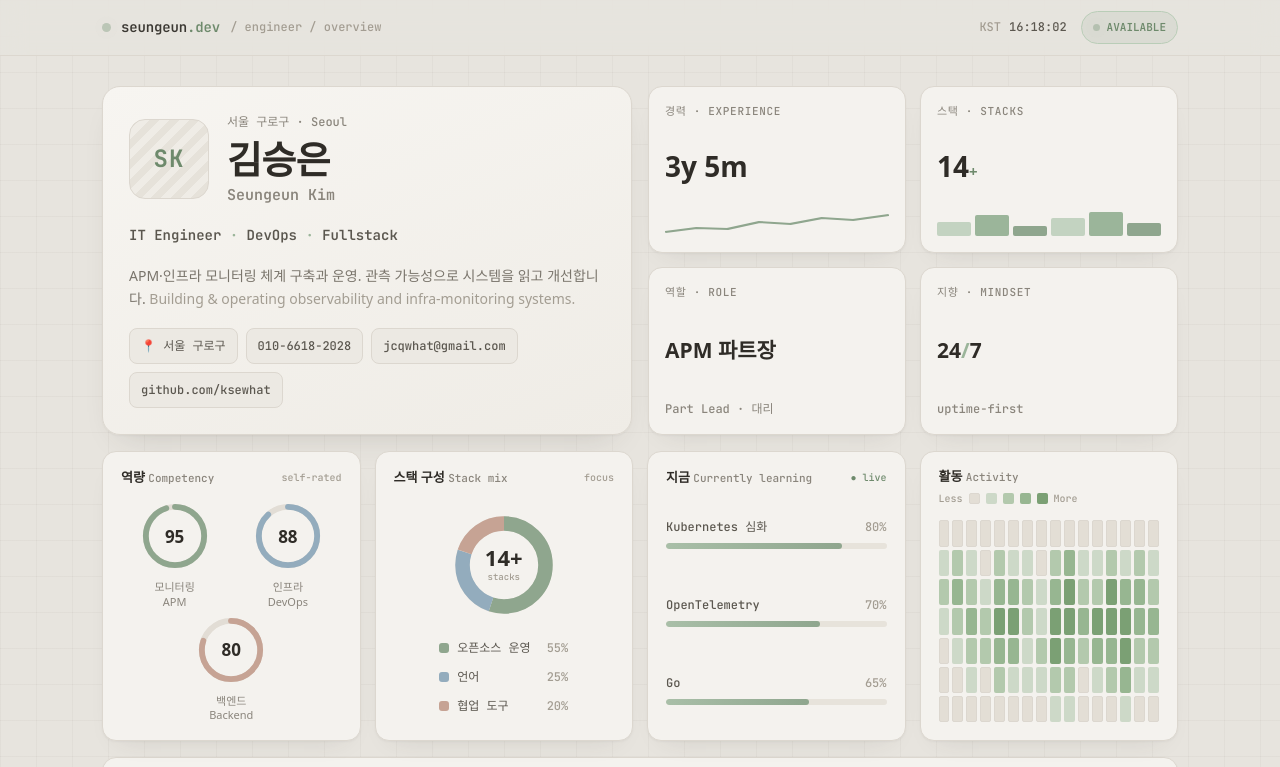
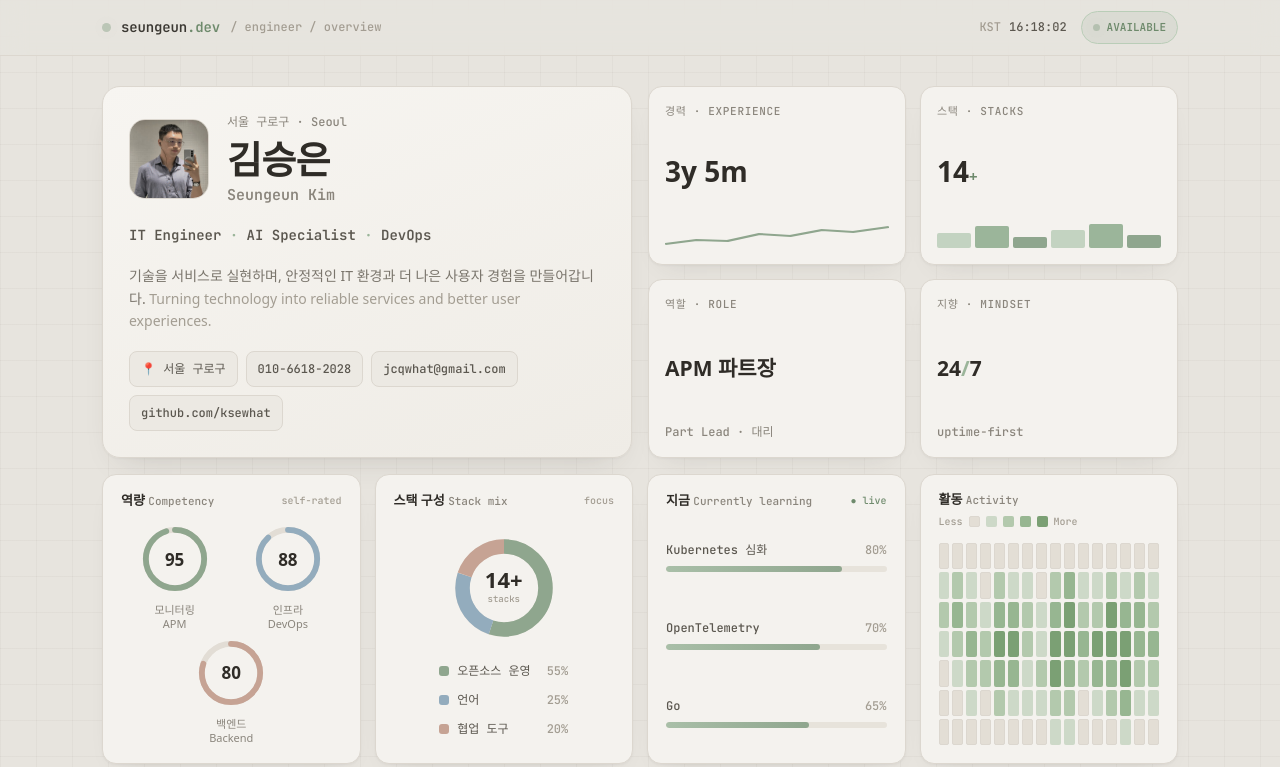
Before and after one commit to ksewhat/web-cv, a Next.js app: page / in a window 1280 px wide. Shown: the top 767 px of the page. Built offline with nearby package versions, Linux system fonts and the light colour scheme; a web font is replaced by a local one.

Commit message:
content: add profile avatar image

```diff
--- a/components/Hero.tsx
+++ b/components/Hero.tsx
@@ -1,4 +1,5 @@
 import { profile } from '@/data/profile'
+import Image from "next/image"
 
 export function Hero() {
   return (
@@ -12,7 +13,7 @@ export function Hero() {
 }
 
 function IdentityCard() {
-  const { initials, name, location, titles, bio, contact } = profile
+  const { initials, avatar, name, location, titles, bio, contact } = profile
 
   return (
     <div className="flex flex-col gap-[18px] rounded-[18px] border border-warm-500 p-[26px] shadow-card-lg"
@@ -20,16 +21,27 @@ function IdentityCard() {
 
       {/* Avatar + name */}
       <div className="flex items-center gap-[18px]">
-        <div
-          className="flex h-20 w-20 flex-none items-center justify-content-center rounded-2xl border border-warm-500 font-mono text-2xl font-bold tracking-wider text-sage-600"
-          style={{
-            background: 'repeating-linear-gradient(135deg, #e6e2da, #e6e2da 7px, #efece6 7px, #efece6 14px)',
-            display: 'flex',
-            alignItems: 'center',
-            justifyContent: 'center',
-          }}
-        >
-          {initials}
+        <div className="relative h-20 w-20 flex-none overflow-hidden rounded-2xl border border-warm-500 bg-chip">
+          {avatar?.src ? (
+            <Image
+              src={avatar.src}
+              alt={avatar.alt}
+              fill
+              sizes="80px"
+              className="object-cover"
+              priority
+            />
+          ) : (
+            <div
+              className="flex h-full w-full items-center justify-center font-mono text-2xl font-bold tracking-wider text-sage-600"
+              style={{
+                background:
+                  'repeating-linear-gradient(135deg, #e6e2da, #e6e2da 7px, #efece6 7px, #efece6 14px)',
+              }}
+            >
+              {initials}
+            </div>
+          )}
         </div>
         <div>
           <p className="mb-[9px] font-mono text-[12px] font-medium text-ink-100">
--- a/data/profile.ts
+++ b/data/profile.ts
@@ -1,11 +1,17 @@
 export const profile = {
   initials: 'SK',
+
+  avatar: {
+    src: '/images/profile/avatar.jpg',
+    alt: 'Seungeun Kim profile image',
+  },
+
   name: { ko: '김승은', en: 'Seungeun Kim' },
   location: { ko: '서울 구로구', en: 'Seoul' },
-  titles: ['IT Engineer', 'DevOps', 'Fullstack'],
+  titles: ['IT Engineer', 'AI Specialist', 'DevOps'],
   bio: {
-    ko: 'APM·인프라 모니터링 체계 구축과 운영. 관측 가능성으로 시스템을 읽고 개선합니다.',
-    en: 'Building & operating observability and infra-monitoring systems.',
+    ko: '기술을 서비스로 실현하며, 안정적인 IT 환경과 더 나은 사용자 경험을 만들어갑니다.',
+    en: 'Turning technology into reliable services and better user experiences.',
   },
   contact: {
     phone: { label: '010-6618-2028', href: 'tel:01066182028' },
```
Also changed, not shown: public/images/profile/avatar.jpg (added), 2 other files (tests, documents, lock files or other folders).
